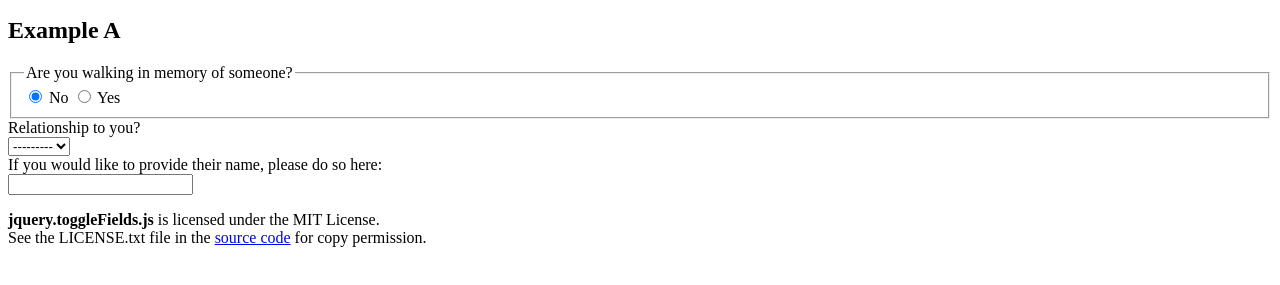
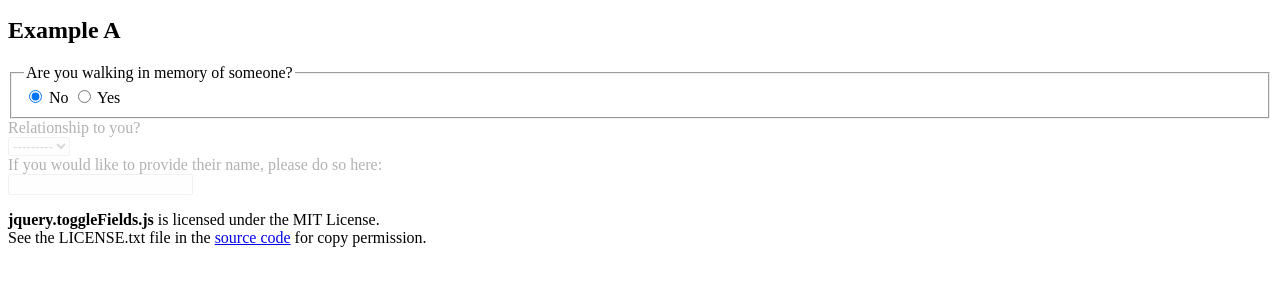
Before and after one commit to nomensa/jquery.toggle-fields, a plain HTML site: page index.html in a window 1280 px wide. Shown: the part 101-386 px from the top of the page. Drawn offline with nearby package versions, Linux system fonts and the light colour scheme.

Commit message:
updated demo

```diff
--- a/index.html
+++ b/index.html
@@ -13,7 +13,7 @@
         </style>
     </head>
 
-    <body>
+    <body data-toggle-conditions="#id_walking_in_memory_of_someone_1">
 
         <div class="main" role="main">
             <h1>jQuery Toggle Fields</h1>
@@ -52,11 +52,10 @@
                 <p><strong>jquery.toggleFields.js</strong> is licensed under the MIT License. <br />See the LICENSE.txt file in the <a href="https://github.com/nomensa/jquery.vertical-to-horizontal-accordion">source code</a> for copy permission.</p>
             </div>
         </div><!-- .footer -->
+        <script src="https://ajax.googleapis.com/ajax/libs/jquery/2.2.4/jquery.min.js"></script>
         <script src="scripts.js"></script>
-
-
         <script>
-            // For demo purpose only
+            toggleFields();
         </script>
     </body>
 </html>
```
